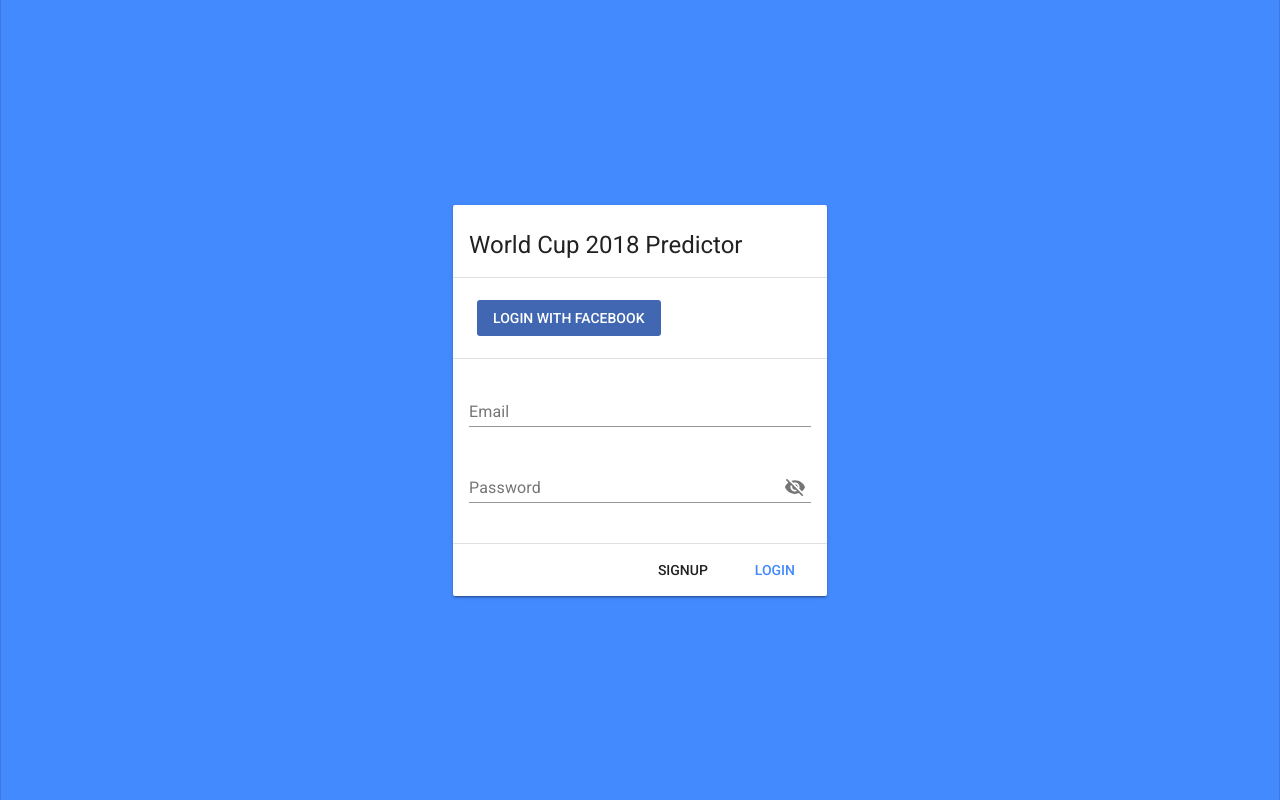
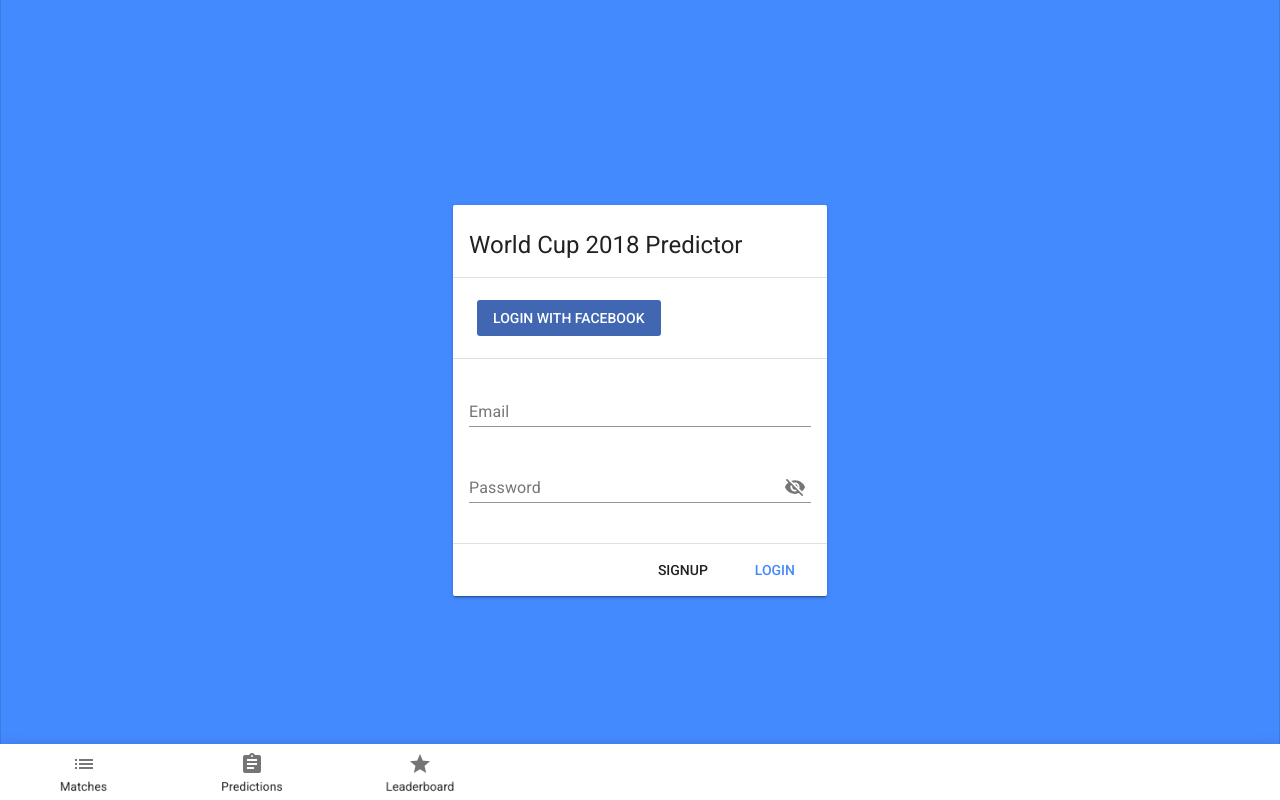
Before and after one commit to markcameron/wcpredictor2018, a Vue app in the folder pwa/: page /#/login in a window 1280 px wide. Built offline with nearby package versions, Linux system fonts and the light colour scheme.

Commit message:
Updated material vue to fix issues with bottom-bar, added bottom bar and fixed menu link highlighting

```diff
--- a/pwa/index.html
+++ b/pwa/index.html
@@ -101,7 +101,10 @@
     <noscript>
       This is your fallback content in case JavaScript fails to load.
     </noscript>
-    <div id="app"></div>
+    <div id="app">
+
+
+    </div>
     <!-- Todo: only include in production -->
     <%= htmlWebpackPlugin.options.serviceWorkerLoader %>
     <!-- built files will be auto injected -->
--- a/pwa/src/App.vue
+++ b/pwa/src/App.vue
@@ -23,17 +23,17 @@
 
         <md-list>
 
-          <md-list-item @click="menuVisible = false; $router.push('/matches');">
+          <md-list-item to="/matches" @click="menuVisible = false;">
             <md-icon>list</md-icon>
             <span class="md-list-item-text">Matches</span>
           </md-list-item>
 
-          <md-list-item @click="menuVisible = false; $router.push('/predictions');">
+          <md-list-item to="/predictions" @click="menuVisible = false;">
             <md-icon>assignment</md-icon>
             <span class="md-list-item-text">Predictions</span>
           </md-list-item>
 
-          <md-list-item @click="menuVisible = false; $router.push('/leaderboard');">
+          <md-list-item to="/leaderboard" @click="menuVisible = false;">
             <md-icon>grade</md-icon>
             <span class="md-list-item-text">Leaderboard</span>
           </md-list-item>
@@ -45,7 +45,19 @@
         <keep-alive include="predictions">
           <router-view></router-view>
         </keep-alive>
+
+        <md-bottom-bar
+            slot="md-app-drawer"
+            class="md-primary"
+            style="position:fixed;bottom:0;z-index:100;"
+            md-sync-route
+        >
+          <md-bottom-bar-item to="/matches" md-label="Matches" md-icon="list"></md-bottom-bar-item>
+          <md-bottom-bar-item to="/predictions" md-label="Predictions" md-icon="assignment"></md-bottom-bar-item>
+          <md-bottom-bar-item to="/leaderboard" md-label="Leaderboard" md-icon="grade"></md-bottom-bar-item>
+        </md-bottom-bar>
       </md-app-content>
+
 
     </md-app>
 
@@ -67,13 +79,10 @@
 
    methods: {
      userLoggedIn () {
-       console.log('checklogin')
        if (this.$root.$options.api.token === null) {
-         console.log('false')
          return false
        }
 
-       console.log('true')
        return true
      },
 
```
Also changed, not shown: pwa/package.json (+23 -23 lines), 1 other file (tests, documents, lock files or other folders).
